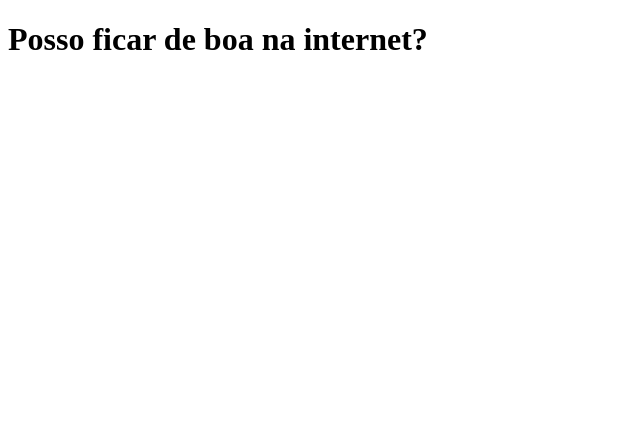
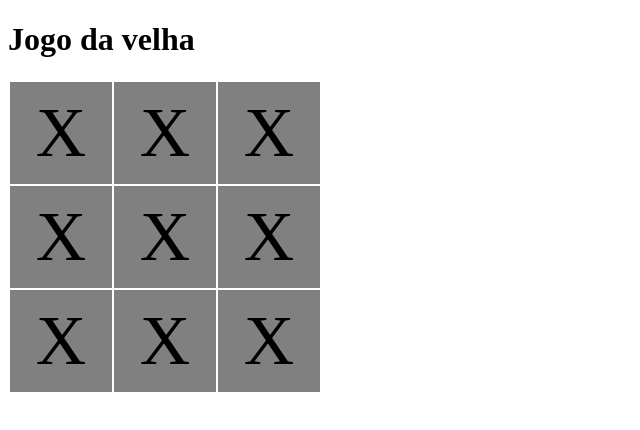
Before and after one commit to pachecolucas/siterapido, a plain HTML site: page index.html in a window 1280 px wide. Shown: the whole page, without its empty margins (0-640 px from the left). Drawn offline with Linux system fonts and the light colour scheme.

Commit message:
Update index.html

```diff
--- a/index.html
+++ b/index.html
@@ -2,8 +2,34 @@
 <html>
   <head>
     <title>Meu site</title>
+    <style>
+      td {
+        width: 100px;
+        height: 100px;
+        font-size: 70px;
+        text-align: center;
+        background: grey;
+      }
+    </style>
   </head>
   <body>
-    <h1>Posso ficar de boa na internet?</h1>
+    <h1>Jogo da velha</h1>
+    <table>
+      <tr>
+        <td>X</td>
+        <td>X</td>
+        <td>X</td>
+      </tr>
+      <tr>
+        <td>X</td>
+        <td>X</td>
+        <td>X</td>
+      </tr>
+      <tr>
+        <td>X</td>
+        <td>X</td>
+        <td>X</td>
+      </tr>
+    </table>
   </body>
 </html>
```
